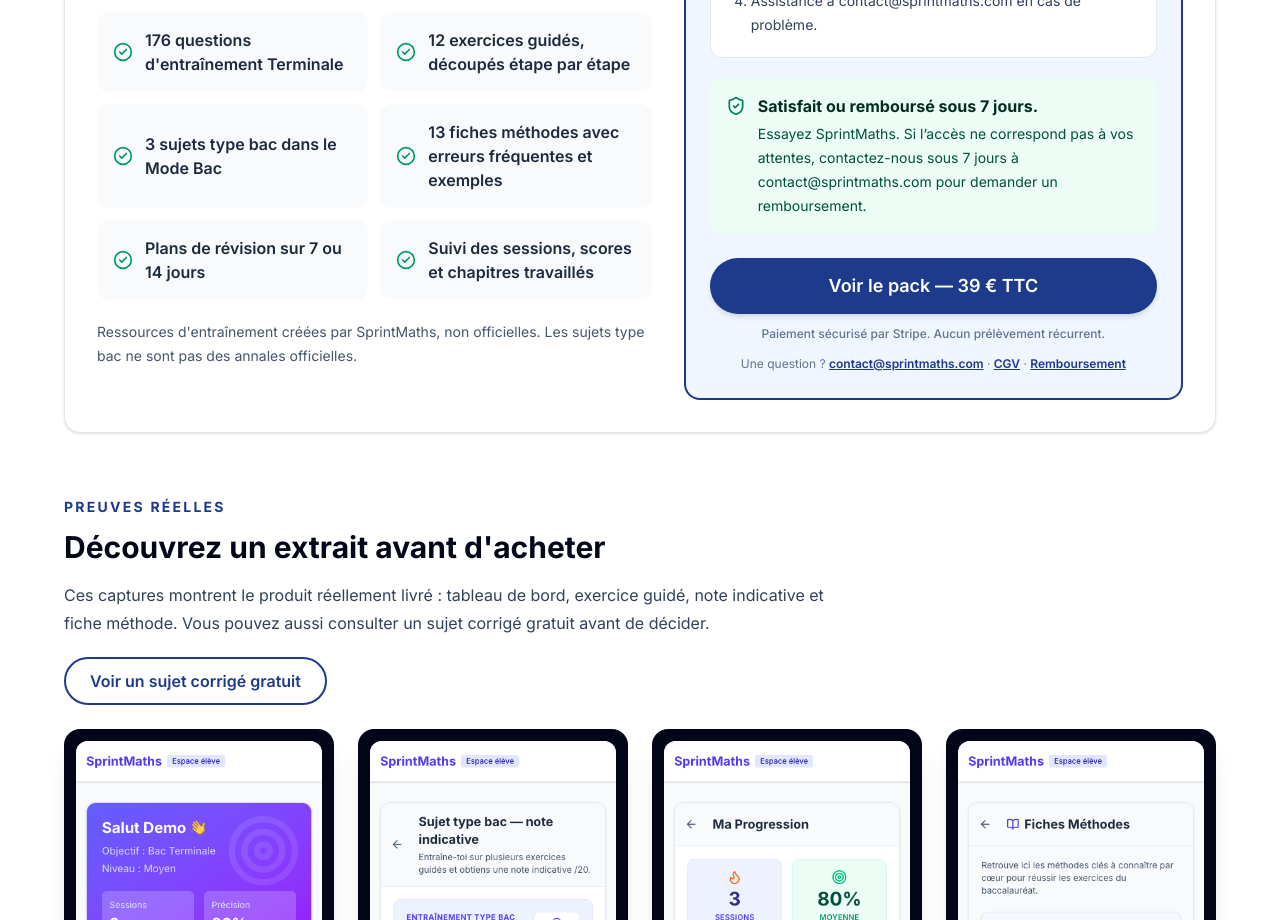
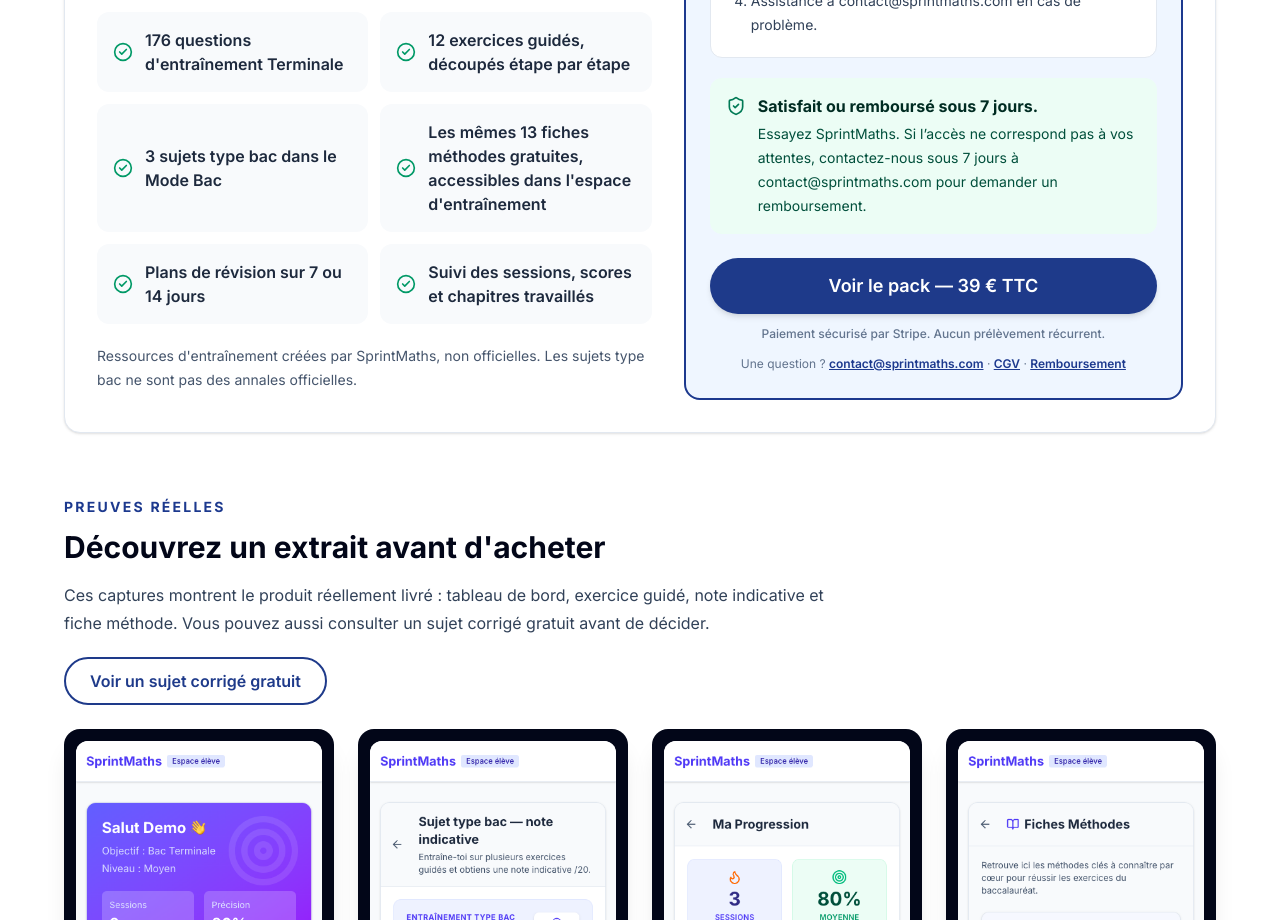
Before and after one commit to amokraneharrache-cloud/matheria, a Next.js app: page /bac-maths-2027 in a window 1280 px wide. Shown: the part 3460-4380 px from the top of the page. Built offline with nearby package versions, Linux system fonts and the light colour scheme; no server answers.

Commit message:
J68: clarify free method sheets in the paid offer
Co-Authored-By: Claude Sonnet 5 <noreply@anthropic.com>

```diff
--- a/src/app/bac-maths-2027/page.tsx
+++ b/src/app/bac-maths-2027/page.tsx
@@ -214,7 +214,7 @@ const packItems = [
   "176 questions d'entraînement Terminale",
   "12 exercices guidés, découpés étape par étape",
   "3 sujets type bac dans le Mode Bac",
-  "13 fiches méthodes avec erreurs fréquentes et exemples",
+  "Les mêmes 13 fiches méthodes gratuites, accessibles dans l'espace d'entraînement",
   "Plans de révision sur 7 ou 14 jours",
   "Suivi des sessions, scores et chapitres travaillés",
 ];
```
